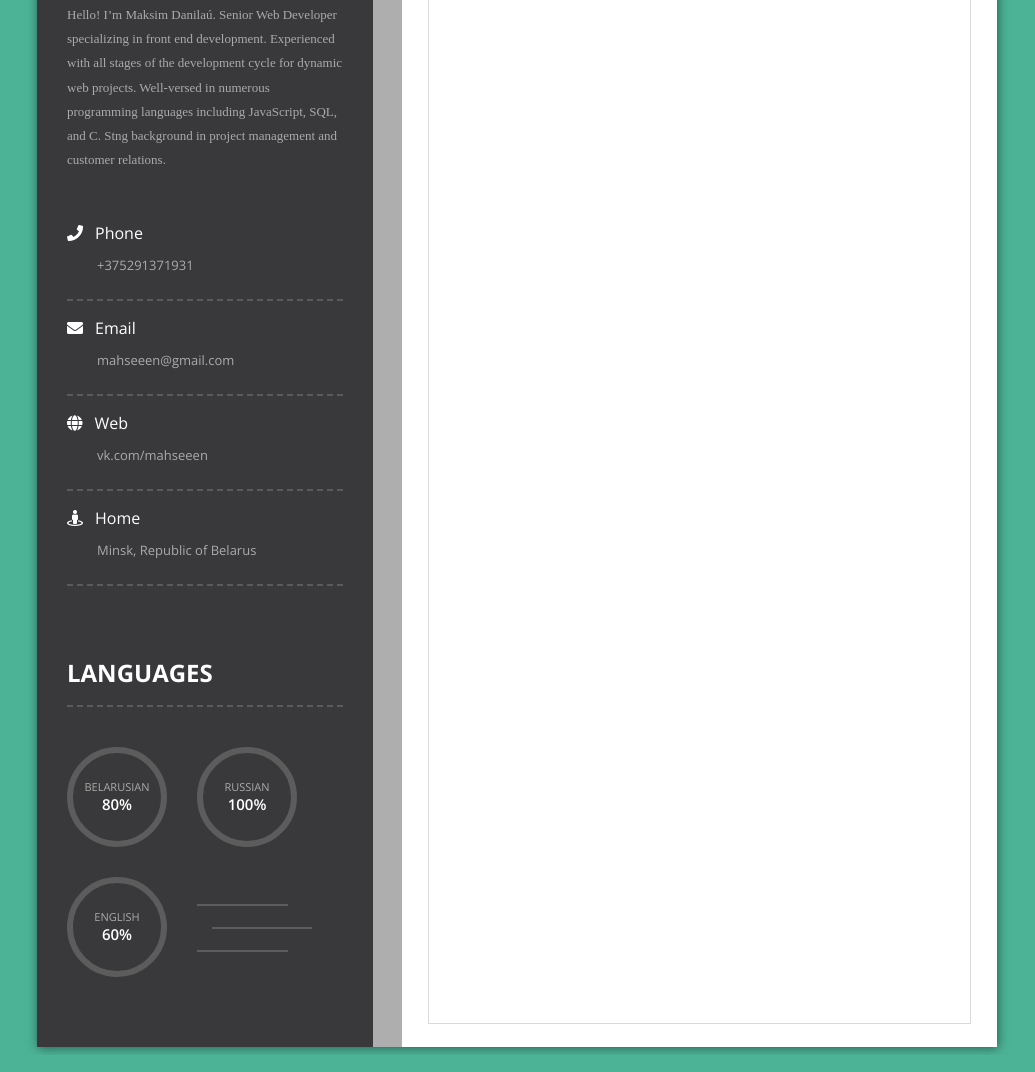
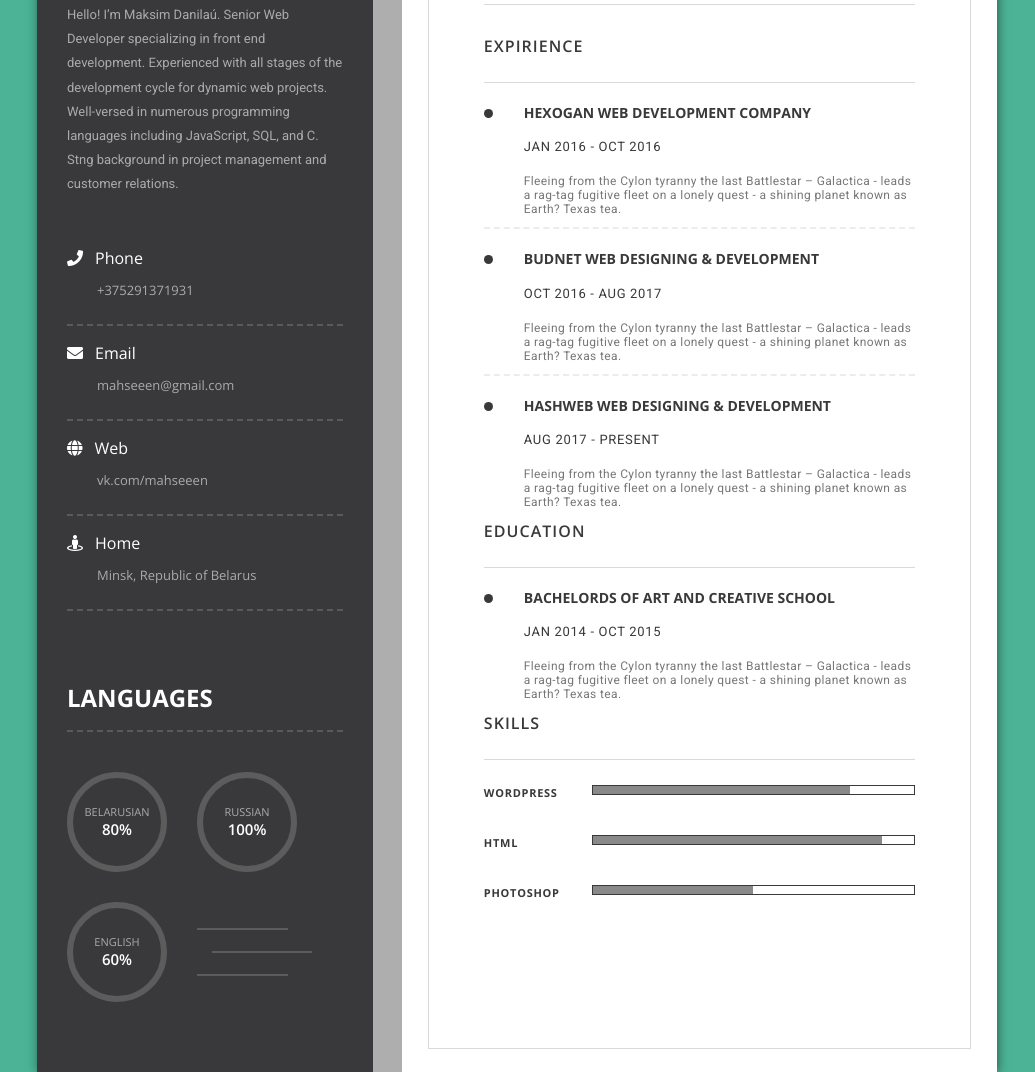
Before and after one commit to MaxDaniLOVE/workshop, a plain HTML site: page index.html in a window 1280 px wide. Shown: the part 349-1421 px from the top of the page, without its empty margins (123-1158 px from the left). Drawn offline with nearby package versions, Linux system fonts and the light colour scheme.

Commit message:
feat: add all resume

```diff
--- a/index.html
+++ b/index.html
@@ -98,6 +98,67 @@
                         <a href="#" class="about-links"><b>w</b> : www.vk.com/mahseeen</a>
                     </div>
                 </div>
+                <div class="expirience">
+                    <h2 class="heading heading-dark">expirience</h2>
+                    <div class="resume-info">
+                        <div class="info-wrap">
+                        <h3 class="resume-header-info">Hexogan Web Development Company</h3>
+                        <h4 class="resume-header-date">Jan 2016 - Oct 2016</h4>
+                        <p class="resume-info-text">Fleeing from the Cylon tyranny the last Battlestar –
+                            Galactica - leads a rag-tag fugitive fleet on a lonely quest -
+                            a shining planet known as Earth?
+                            Texas tea.</p>
+                        </div>
+                    </div>
+                    <div class="resume-info">
+                        <div class="info-wrap">
+                        <h3 class="resume-header-info">Budnet Web Designing & Development</h3>
+                        <h4 class="resume-header-date">Oct 2016 - Aug 2017</h4>
+                        <p class="resume-info-text">Fleeing from the Cylon tyranny the last Battlestar –
+                            Galactica - leads a rag-tag fugitive fleet on a lonely quest -
+                            a shining planet known as Earth?
+                            Texas tea.</p>
+                    </div>
+                </div>
+                    <div class="resume-info">
+                        <div class="info-wrap none-border">
+                        <h3 class="resume-header-info">HashWeb Web Designing & Development</h3>
+                        <h4 class="resume-header-date">Aug 2017 - Present</h4>
+                        <p class="resume-info-text">Fleeing from the Cylon tyranny the last Battlestar –
+                            Galactica - leads a rag-tag fugitive fleet on a lonely quest -
+                            a shining planet known as Earth?
+                            Texas tea.</p>
+                    </div>
+                </div>
+                </div>
+
+                <div class="education">
+                    <h2 class="heading heading-dark">education</h2>
+                    <div class="resume-info">
+                            <div class="info-wrap none-border">
+                            <h3 class="resume-header-info">Bachelords of Art and Creative School</h3>
+                            <h4 class="resume-header-date">Jan 2014 - Oct 2015</h4>
+                            <p class="resume-info-text">Fleeing from the Cylon tyranny the last Battlestar –
+                                Galactica - leads a rag-tag fugitive fleet on a lonely quest -
+                                a shining planet known as Earth?
+                                Texas tea.</p>
+                        </div>
+                </div>
+            </div>
+                <div class="skills">
+                    <h2 class="heading heading-dark heading-skills">skills</h2>
+                    <ul class="skills-list">
+                        <li class="skill">WordPress
+                            <div class="level level80"></div>
+                        </li>
+                        <li class="skill">HTML
+                            <div class="level level90"></div>
+                        </li>
+                        <li class="skill">Photoshop
+                            <div class="level level50 "></div>
+                        </li>
+                    </ul>
+                </div>
             </div>
         </div>
     </div>
--- a/styles.css
+++ b/styles.css
@@ -29,6 +29,7 @@ body{
     background-repeat: no-repeat;
 }
 .profile-text{
+    font-family: Roboto;
     font-size: 13px;
     line-height: 24.19px;
     margin-bottom: 50px;
@@ -176,7 +177,8 @@ i.fas.fa-anchor{
     margin-right: 25px;
 }
 .about{
-
+    padding-bottom: 30px;
+    border-bottom: 1px solid rgba(168, 168, 168, 0.44);
     text-align: center;
 }
 .name{
@@ -215,3 +217,106 @@ i.fas.fa-anchor{
     color: #39383a;
     text-decoration: none;
 }
+.expirience{
+    margin-top: 30px;
+}
+.heading-dark{
+    margin: 0;
+    color: #39383a;
+    font-family: "Open Sans";
+    text-transform: uppercase;
+    letter-spacing: 1.04px;
+    font-size: 16px;
+    font-weight: 600;
+    padding-bottom: 25px;
+    border-bottom: 1px solid rgba(168, 168, 168, 0.44);
+}
+.resume-info{
+    padding: 0;
+    position: relative;
+}
+.info-wrap{
+    border-bottom: 2px #ececec dashed;
+}
+.info-wrap:before{
+    position: absolute;
+    content: ' ';
+    top: 6px;
+    height: 9px;
+    width: 9px;
+    border-radius: 50%;
+    background-color: #39383a;
+}
+.resume-header-info{
+    margin: 20px 0 10px 40px;
+    color: #39383a;
+    font-size: 14px;
+    font-family: "Open Sans";
+    font-weight: 700;
+    text-transform: uppercase;
+}
+
+.resume-header-date{
+    margin-left: 40px;
+    margin-bottom: 20px;
+    color: #39383a;
+    font-family: Roboto;
+    font-size: 13px;
+    font-weight: 400;
+    text-transform: uppercase;
+    letter-spacing: 0.68px;
+}
+.resume-info-text{
+    margin-left: 40px;
+    margin-bottom: 11px;
+    color: #777777;
+    font-family: Roboto;
+    font-size: 12px;
+    font-weight: 400;
+    letter-spacing: 0.38px;
+
+}
+.none-border{
+    border: none;
+}
+.heading-skills{
+    margin-bottom: 25px;
+}
+.skills-list{
+    list-style: none;
+    padding: 0;
+}
+.skill{
+    display: flex;
+    justify-content: space-between;
+    margin-bottom: 35px;
+    color: #39383a;
+    font-family: "Open Sans";
+    font-size: 11px;
+    font-weight: 700;
+    text-transform: uppercase;
+    letter-spacing: 0.73px;
+}
+.level{
+    width: 75%;
+    height: 10px;
+    border: 1px solid #39383a;
+    position: relative;
+}
+.level:before{
+    position: absolute;
+    top: 0;
+    left: 0;
+    content: '';
+    height: 100%;
+    background-color: #898989;
+}
+.level80:before{
+    width: 80%;
+}
+.level90:before{
+    width: 90%;
+}
+.level50:before{
+    width: 50%;
+}
```
Also changed, not shown: assets/logo.PNG (added).
